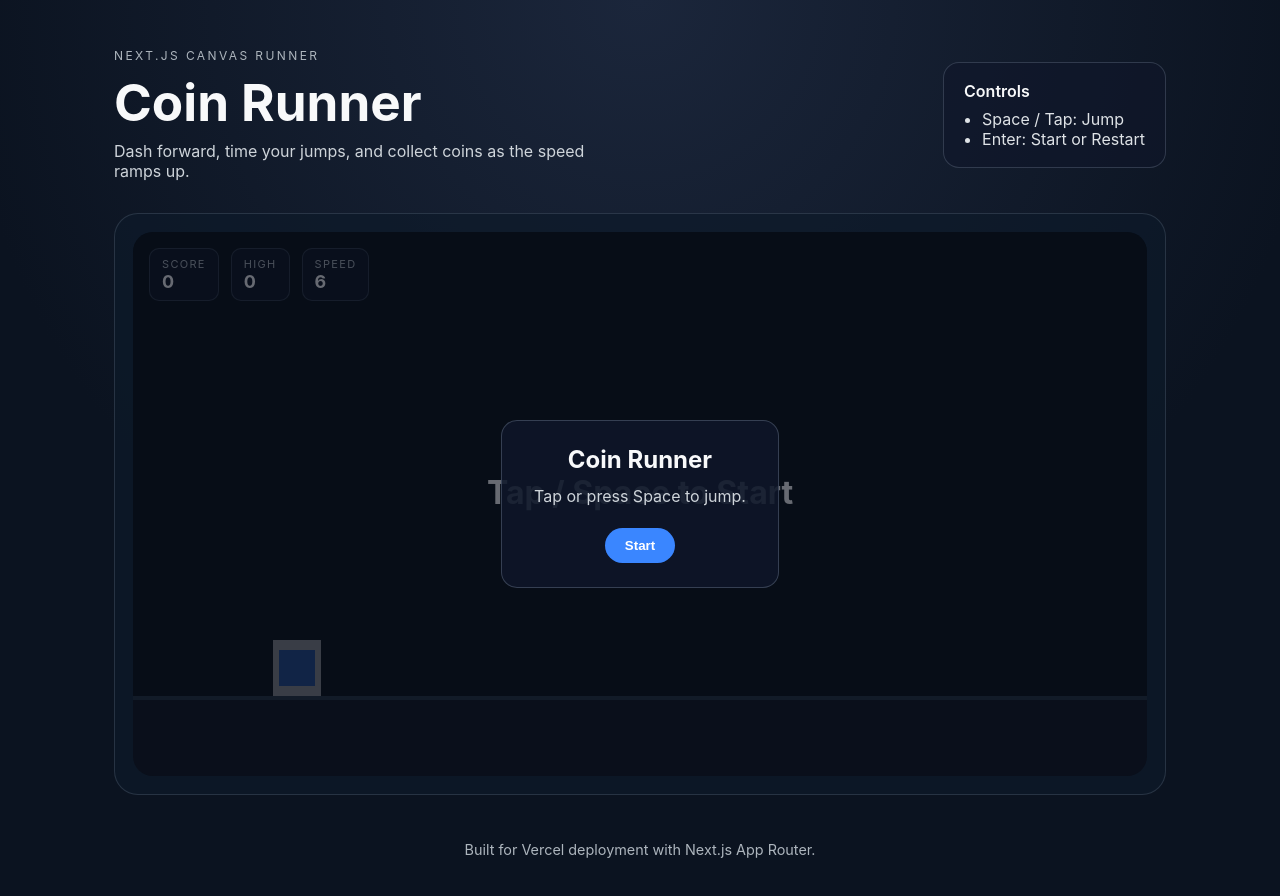
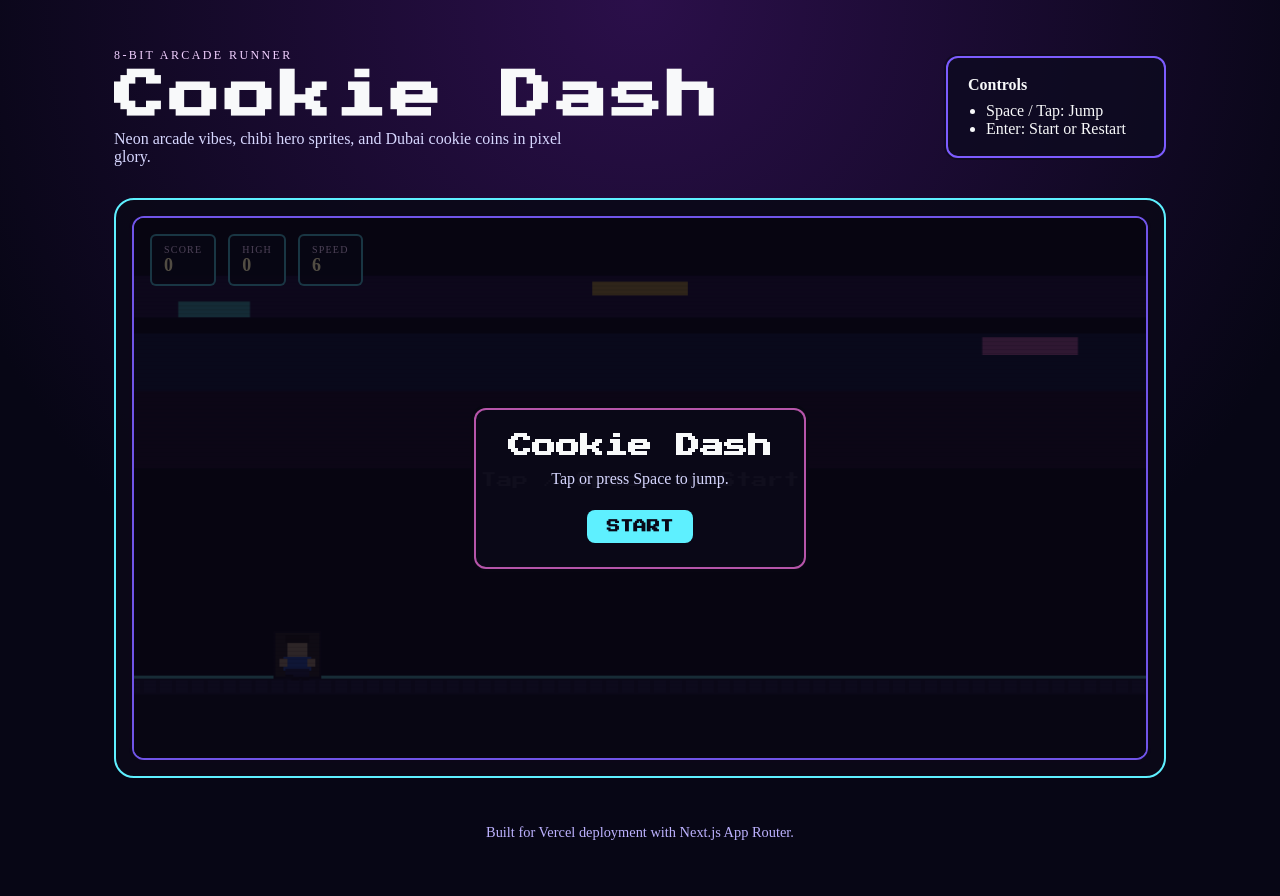
Before and after one commit to HariFatherKR/codex-game-1, a Next.js app: page / in a window 1280 px wide. Shown: the top 896 px of the page. Built offline with nearby package versions, Linux system fonts and the light colour scheme.

Commit message:
Add 8-bit arcade art direction

```diff
--- a/app/globals.css
+++ b/app/globals.css
@@ -1,7 +1,7 @@
 :root {
   color-scheme: dark;
-  font-family: 'Inter', system-ui, -apple-system, sans-serif;
-  background: #0b1320;
+  font-family: var(--font-body), 'VT323', monospace;
+  background: #070615;
   color: #f8f9fa;
 }
 
@@ -11,7 +11,7 @@
 
 body {
   margin: 0;
-  background: radial-gradient(circle at top, #1b263b 0%, #0b1320 60%);
+  background: radial-gradient(circle at top, #2b0f4a 0%, #070615 65%);
   min-height: 100vh;
 }
 
@@ -42,27 +42,30 @@ body {
   text-transform: uppercase;
   letter-spacing: 0.2em;
   font-size: 12px;
-  color: #adb5bd;
+  color: #f2d0ff;
   margin: 0;
 }
 
 h1 {
   margin: 8px 0;
-  font-size: clamp(2.4rem, 4vw, 3.4rem);
+  font-size: clamp(2rem, 4vw, 3.2rem);
+  font-family: var(--font-display), 'Press Start 2P', monospace;
+  letter-spacing: 0.08em;
 }
 
 .subtitle {
   margin: 0;
-  color: #ced4da;
+  color: #d7d7ff;
   max-width: 480px;
 }
 
 .hero-card {
-  background: rgba(15, 23, 42, 0.6);
-  border: 1px solid rgba(148, 163, 184, 0.25);
-  border-radius: 16px;
+  background: rgba(13, 10, 32, 0.8);
+  border: 2px solid #7c5cff;
+  border-radius: 12px;
   padding: 18px 20px;
   min-width: 220px;
+  box-shadow: 0 0 0 2px rgba(16, 10, 34, 0.9);
 }
 
 .hero-card p {
@@ -73,23 +76,25 @@ h1 {
 .hero-card ul {
   margin: 0;
   padding-left: 18px;
-  color: #dee2e6;
+  color: #f8f9fa;
 }
 
 .game-section {
-  border-radius: 24px;
-  background: rgba(13, 27, 42, 0.7);
-  padding: 18px;
-  border: 1px solid rgba(148, 163, 184, 0.2);
+  border-radius: 20px;
+  background: rgba(10, 8, 24, 0.9);
+  padding: 16px;
+  border: 2px solid #5ef0ff;
 }
 
 .game-shell {
   position: relative;
-  border-radius: 20px;
+  border-radius: 12px;
   overflow: hidden;
   height: min(68vh, 560px);
   min-height: 380px;
   outline: none;
+  border: 2px solid rgba(124, 92, 255, 0.9);
+  box-shadow: 0 0 0 3px rgba(12, 7, 25, 0.9);
 }
 
 .game-canvas {
@@ -108,16 +113,17 @@ h1 {
 }
 
 .hud-block {
-  background: rgba(15, 23, 42, 0.75);
+  background: rgba(10, 8, 24, 0.85);
   padding: 8px 12px;
-  border-radius: 10px;
-  border: 1px solid rgba(148, 163, 184, 0.25);
+  border-radius: 6px;
+  border: 2px solid rgba(94, 240, 255, 0.7);
+  text-transform: uppercase;
 }
 
 .hud-label {
   display: block;
-  font-size: 11px;
-  color: #adb5bd;
+  font-size: 10px;
+  color: #f2d0ff;
   text-transform: uppercase;
   letter-spacing: 0.12em;
 }
@@ -125,6 +131,7 @@ h1 {
 .hud-value {
   font-size: 18px;
   font-weight: 700;
+  color: #fff4b8;
 }
 
 .overlay {
@@ -133,51 +140,55 @@ h1 {
   display: flex;
   align-items: center;
   justify-content: center;
-  background: rgba(8, 12, 24, 0.6);
+  background: rgba(8, 7, 18, 0.7);
   z-index: 3;
 }
 
 .overlay-panel {
   text-align: center;
-  background: rgba(15, 23, 42, 0.85);
+  background: rgba(11, 9, 24, 0.92);
   padding: 24px 32px;
-  border-radius: 16px;
-  border: 1px solid rgba(148, 163, 184, 0.3);
+  border-radius: 12px;
+  border: 2px solid rgba(255, 119, 233, 0.7);
+  box-shadow: 0 0 0 3px rgba(8, 7, 18, 0.9);
 }
 
 .overlay-panel h2 {
   margin: 0 0 12px 0;
+  font-family: var(--font-display), 'Press Start 2P', monospace;
 }
 
 .overlay-panel p {
   margin: 6px 0;
-  color: #ced4da;
+  color: #d7d7ff;
 }
 
 .overlay-panel button {
   margin-top: 16px;
   padding: 10px 20px;
-  border-radius: 999px;
+  border-radius: 8px;
   border: none;
-  background: #3a86ff;
-  color: white;
-  font-weight: 600;
+  background: #5ef0ff;
+  color: #090817;
+  font-weight: 700;
+  text-transform: uppercase;
+  font-family: var(--font-display), 'Press Start 2P', monospace;
   cursor: pointer;
 }
 
 .overlay-panel button:hover {
-  background: #4c94ff;
+  background: #7cf7ff;
 }
 
 .hint {
   display: block;
   margin-top: 12px;
   font-size: 12px;
-  color: #adb5bd;
+  color: #f2d0ff;
 }
 
 .footer {
   text-align: center;
-  color: #adb5bd;
+  color: #bdb2ff;
   font-size: 0.9rem;
 }
--- a/app/layout.tsx
+++ b/app/layout.tsx
@@ -1,15 +1,28 @@
 import type { Metadata } from 'next';
+import { Press_Start_2P, VT323 } from 'next/font/google';
 import './globals.css';
 
+const pressStart = Press_Start_2P({
+  subsets: ['latin'],
+  weight: '400',
+  variable: '--font-display'
+});
+
+const vt323 = VT323({
+  subsets: ['latin'],
+  weight: '400',
+  variable: '--font-body'
+});
+
 export const metadata: Metadata = {
-  title: 'Coin Runner',
-  description: 'A fast-paced infinite runner built with Next.js.'
+  title: 'Cookie Dash',
+  description: 'An 8-bit arcade runner built with Next.js for Vercel deployment.'
 };
 
 export default function RootLayout({ children }: { children: React.ReactNode }) {
   return (
     <html lang="en">
-      <body>{children}</body>
+      <body className={`${pressStart.variable} ${vt323.variable}`}>{children}</body>
     </html>
   );
 }
--- a/app/page.tsx
+++ b/app/page.tsx
@@ -5,10 +5,10 @@ export default function HomePage() {
     <main className="page">
       <header className="hero">
         <div>
-          <p className="eyebrow">Next.js Canvas Runner</p>
-          <h1>Coin Runner</h1>
+          <p className="eyebrow">8-Bit Arcade Runner</p>
+          <h1>Cookie Dash</h1>
           <p className="subtitle">
-            Dash forward, time your jumps, and collect coins as the speed ramps up.
+            Neon arcade vibes, chibi hero sprites, and Dubai cookie coins in pixel glory.
           </p>
         </div>
         <div className="hero-card">
--- a/components/GameCanvas.tsx
+++ b/components/GameCanvas.tsx
@@ -36,6 +36,7 @@ export default function GameCanvas() {
   const playerRef = useRef<Player | null>(null);
   const coinsRef = useRef<Coin[]>([]);
   const obstaclesRef = useRef<Obstacle[]>([]);
+  const lastObstacleTypeRef = useRef<Obstacle['type'] | null>(null);
   const speedRef = useRef<number>(resetSpeed());
   const scoreRef = useRef<number>(0);
   const statusRef = useRef<GameStatus>('READY');
@@ -53,6 +54,7 @@ export default function GameCanvas() {
     playerRef.current = createPlayer(groundY);
     coinsRef.current = [];
     obstaclesRef.current = [];
+    lastObstacleTypeRef.current = null;
     speedRef.current = resetSpeed();
     scoreRef.current = 0;
     coinTimerRef.current = randomRange(COIN_MIN_GAP, COIN_MAX_GAP);
@@ -172,7 +174,10 @@ export default function GameCanvas() {
           coinTimerRef.current = randomRange(COIN_MIN_GAP, COIN_MAX_GAP);
         }
         if (obstacleTimerRef.current <= 0) {
-          obstaclesRef.current.push(createObstacle(canvas.width, groundY));
+          const lastType = lastObstacleTypeRef.current ?? undefined;
+          const nextObstacle = createObstacle(canvas.width, groundY, lastType);
+          obstaclesRef.current.push(nextObstacle);
+          lastObstacleTypeRef.current = nextObstacle.type;
           const minGap = Math.max(0.9, OBSTACLE_MIN_GAP - speedRef.current * 0.02);
           const maxGap = Math.max(1.4, OBSTACLE_MAX_GAP - speedRef.current * 0.02);
           obstacleTimerRef.current = randomRange(minGap, maxGap);
@@ -206,48 +211,31 @@ export default function GameCanvas() {
         });
       }
 
-      const render = () => {
+      const render = (renderTime: number) => {
         context.clearRect(0, 0, canvas.width, canvas.height);
         const groundY = getGroundY(canvas.height);
+        context.imageSmoothingEnabled = false;
 
-        context.fillStyle = '#0d1b2a';
-        context.fillRect(0, 0, canvas.width, canvas.height);
-
-        context.fillStyle = '#1b263b';
-        context.fillRect(0, groundY, canvas.width, canvas.height - groundY);
-
-        context.strokeStyle = '#415a77';
-        context.lineWidth = 4;
-        context.beginPath();
-        context.moveTo(0, groundY + 2);
-        context.lineTo(canvas.width, groundY + 2);
-        context.stroke();
+        drawBackground(context, canvas.width, canvas.height, renderTime);
+        drawGround(context, canvas.width, canvas.height, renderTime, groundY);
 
         const player = playerRef.current;
         if (player) {
-          context.fillStyle = '#f0f6ff';
-          context.fillRect(player.x, player.y, player.width, player.height);
-          context.fillStyle = '#3a86ff';
-          context.fillRect(player.x + 6, player.y + 10, player.width - 12, player.height - 20);
+          drawPlayer(context, player, statusRef.current, renderTime);
         }
 
         coinsRef.current.forEach((coin) => {
           if (coin.collected) {
             return;
           }
-          context.beginPath();
-          context.fillStyle = '#ffd60a';
-          context.arc(coin.x, coin.y, coin.radius, 0, Math.PI * 2);
-          context.fill();
-          context.strokeStyle = '#ffb703';
-          context.lineWidth = 3;
-          context.stroke();
+          drawCookieCoin(context, coin, renderTime);
         });
 
         obstaclesRef.current.forEach((obstacle) => {
-          context.fillStyle = obstacle.type === 'HIGH' ? '#ef476f' : '#ffd166';
-          context.fillRect(obstacle.x, obstacle.y, obstacle.width, obstacle.height);
+          drawObstacle(context, obstacle);
         });
+
+        drawScanlines(context, canvas.width, canvas.height);
 
         if (statusRef.current === 'READY') {
           drawOverlay('Tap / Space to Start', canvas, context);
@@ -257,7 +245,7 @@ export default function GameCanvas() {
         }
       };
 
-      render();
+      render(timestamp);
 
       hudTimerRef.current += delta;
       if (hudTimerRef.current >= 0.2) {
@@ -323,7 +311,7 @@ export default function GameCanvas() {
       {status === 'READY' ? (
         <div className="overlay">
           <div className="overlay-panel">
-            <h2>Coin Runner</h2>
+            <h2>Cookie Dash</h2>
             <p>Tap or press Space to jump.</p>
             <button type="button" onClick={startGame}>
               Start
@@ -344,7 +332,201 @@ const drawOverlay = (
   context.fillRect(0, 0, canvas.width, canvas.height);
 
   context.fillStyle = '#f8f9fa';
-  context.font = '700 32px "Inter", system-ui, sans-serif';
+  context.font = '16px "Press Start 2P", "VT323", monospace';
   context.textAlign = 'center';
   context.fillText(message, canvas.width / 2, canvas.height / 2);
 };
+
+const drawBackground = (
+  context: CanvasRenderingContext2D,
+  width: number,
+  height: number,
+  time: number
+) => {
+  context.fillStyle = '#0b0721';
+  context.fillRect(0, 0, width, height);
+
+  const neonOffset = (time * 0.02) % 120;
+  const bandColors = ['#32155f', '#1b1f5e', '#2a0f3f'];
+  bandColors.forEach((color, index) => {
+    context.fillStyle = color;
+    const bandHeight = 42 + index * 18;
+    const y = 40 + index * 58 + (neonOffset / 6);
+    context.fillRect(0, y, width, bandHeight);
+  });
+
+  const signOffset = (time * 0.03) % 80;
+  context.fillStyle = '#5ef0ff';
+  context.fillRect(40 + signOffset, 84, 72, 16);
+  context.fillStyle = '#ff77e9';
+  context.fillRect(width - 160 - signOffset, 120, 96, 18);
+  context.fillStyle = '#ffc857';
+  context.fillRect(width / 2 - 48, 64, 96, 14);
+};
+
+const drawGround = (
+  context: CanvasRenderingContext2D,
+  width: number,
+  height: number,
+  time: number,
+  groundY: number
+) => {
+  const tileSize = 16;
+  const offset = Math.floor((time * 0.06) % tileSize);
+  context.fillStyle = '#140d2d';
+  context.fillRect(0, groundY, width, height - groundY);
+
+  for (let x = -offset; x < width + tileSize; x += tileSize) {
+    context.fillStyle = (x / tileSize) % 2 === 0 ? '#1f1642' : '#251b4d';
+    context.fillRect(x, groundY, tileSize, tileSize);
+    context.fillStyle = '#2f2463';
+    context.fillRect(x + 2, groundY + 2, tileSize - 4, tileSize - 4);
+  }
+
+  context.fillStyle = '#6bf6ff';
+  context.fillRect(0, groundY - 3, width, 3);
+};
+
+const drawPlayer = (
+  context: CanvasRenderingContext2D,
+  player: Player,
+  status: GameStatus,
+  time: number
+) => {
+  const frame = Math.floor(time / 120) % 4;
+  const isJumping = !player.isGrounded;
+  const isHit = status === 'GAME_OVER';
+  const baseX = Math.round(player.x);
+  const baseY = Math.round(player.y);
+
+  const skin = '#f6c7a6';
+  const hair = '#2a1b1d';
+  const jacket = '#3b6cff';
+  const pants = '#2f2a6d';
+  const outline = '#1a0f2a';
+
+  context.fillStyle = outline;
+  context.fillRect(baseX, baseY, player.width, player.height);
+
+  context.fillStyle = '#3b2b33';
+  context.fillRect(baseX + 2, baseY + 2, player.width - 4, player.height - 4);
+
+  context.fillStyle = skin;
+  context.fillRect(baseX + 14, baseY + 8, 20, 18);
+  context.fillStyle = hair;
+  context.fillRect(baseX + 12, baseY + 4, 24, 8);
+
+  context.fillStyle = jacket;
+  context.fillRect(baseX + 10, baseY + 26, 28, 14);
+  context.fillStyle = pants;
+  context.fillRect(baseX + 12, baseY + 38, 12, 8);
+  context.fillRect(baseX + 24, baseY + 38, 12, 8);
+
+  context.fillStyle = skin;
+  context.fillRect(baseX + 6, baseY + 28, 8, 8);
+  context.fillRect(baseX + 34, baseY + 28, 8, 8);
+
+  if (isHit) {
+    context.fillStyle = '#ff4f6d';
+    context.fillRect(baseX + 18, baseY + 14, 12, 4);
+    context.fillStyle = '#ffe3f1';
+    context.fillRect(baseX + 20, baseY + 20, 8, 3);
+    return;
+  }
+
+  if (isJumping) {
+    context.fillStyle = '#ffe8d1';
+    context.fillRect(baseX + 18, baseY + 14, 4, 4);
+    context.fillRect(baseX + 26, baseY + 14, 4, 4);
+    context.fillStyle = '#f2b5c4';
+    context.fillRect(baseX + 20, baseY + 22, 8, 4);
+    return;
+  }
+
+  const legOffset = frame % 2 === 0 ? 0 : 2;
+  context.fillStyle = '#1b1030';
+  context.fillRect(baseX + 12, baseY + 44, 8, 4);
+  context.fillRect(baseX + 28, baseY + 44 + legOffset, 8, 4);
+  context.fillRect(baseX + 18, baseY + 44 + legOffset, 8, 4);
+};
+
+const drawCookieCoin = (context: CanvasRenderingContext2D, coin: Coin, time: number) => {
+  const size = coin.radius * 2;
+  const x = Math.round(coin.x - coin.radius);
+  const y = Math.round(coin.y - coin.radius);
+  const sparkleFrame = Math.floor(time / 180) % 2;
+
+  context.fillStyle = '#4b2a17';
+  context.fillRect(x, y, size, size);
+
+  context.fillStyle = '#7b3f1d';
+  context.fillRect(x + 2, y + 2, size - 4, size - 4);
+
+  context.fillStyle = '#6fd06f';
+  context.fillRect(x + 4, y + 6, 4, 4);
+  context.fillRect(x + 10, y + 8, 4, 4);
+  context.fillRect(x + 6, y + 12, 4, 4);
+
+  context.fillStyle = '#d8a76b';
+  context.fillRect(x + 2, y + size - 6, size - 4, 2);
+
+  if (sparkleFrame === 1) {
+    context.fillStyle = '#fff3b0';
+    context.fillRect(x + size - 6, y + 2, 2, 6);
+    context.fillRect(x + size - 8, y + 4, 6, 2);
+  }
+};
+
+const drawObstacle = (context: CanvasRenderingContext2D, obstacle: Obstacle) => {
+  const baseX = Math.round(obstacle.x);
+  const baseY = Math.round(obstacle.y);
+  context.fillStyle = '#0f0b1f';
+  context.fillRect(baseX - 2, baseY + obstacle.height - 4, obstacle.width + 4, 6);
+
+  if (obstacle.type === 'BIKE') {
+    context.fillStyle = '#ffb347';
+    context.fillRect(baseX + 6, baseY + 4, 20, 6);
+    context.fillStyle = '#3b2a48';
+    context.fillRect(baseX + 12, baseY + 2, 8, 12);
+    context.fillStyle = '#1a0f2a';
+    context.fillRect(baseX + 4, baseY + 12, 8, 8);
+    context.fillRect(baseX + 20, baseY + 12, 8, 8);
+    context.fillStyle = '#6bf6ff';
+    context.fillRect(baseX + 6, baseY + 14, 4, 4);
+    context.fillRect(baseX + 22, baseY + 14, 4, 4);
+    return;
+  }
+
+  if (obstacle.type === 'SCOOTER') {
+    context.fillStyle = '#52b788';
+    context.fillRect(baseX + 4, baseY + 8, 20, 6);
+    context.fillStyle = '#2d6a4f';
+    context.fillRect(baseX + 14, baseY + 2, 4, 10);
+    context.fillStyle = '#1a0f2a';
+    context.fillRect(baseX + 2, baseY + 14, 6, 6);
+    context.fillRect(baseX + 20, baseY + 14, 6, 6);
+    context.fillStyle = '#d0f4ff';
+    context.fillRect(baseX + 4, baseY + 16, 2, 2);
+    context.fillRect(baseX + 22, baseY + 16, 2, 2);
+    return;
+  }
+
+  context.fillStyle = '#ff6b6b';
+  context.fillRect(baseX + 2, baseY + 4, obstacle.width - 4, obstacle.height - 8);
+  context.fillStyle = '#8ecae6';
+  context.fillRect(baseX + 6, baseY + 6, 14, 8);
+  context.fillStyle = '#1d3557';
+  context.fillRect(baseX + 24, baseY + 6, 12, 8);
+  context.fillStyle = '#1a0f2a';
+  context.fillRect(baseX + 6, baseY + obstacle.height - 6, 10, 6);
+  context.fillRect(baseX + obstacle.width - 16, baseY + obstacle.height - 6, 10, 6);
+  context.fillStyle = '#ffd166';
+  context.fillRect(baseX + obstacle.width - 6, baseY + 10, 4, 4);
+};
+
+const drawScanlines = (context: CanvasRenderingContext2D, width: number, height: number) => {
+  context.fillStyle = 'rgba(0, 0, 0, 0.12)';
+  for (let y = 0; y < height; y += 4) {
+    context.fillRect(0, y, width, 1);
+  }
+};
--- a/lib/game/constants.ts
+++ b/lib/game/constants.ts
@@ -3,17 +3,17 @@ export const GAME_HEIGHT = 540;
 export const GROUND_HEIGHT = 80;
 
 export const PLAYER_WIDTH = 48;
-export const PLAYER_HEIGHT = 56;
+export const PLAYER_HEIGHT = 48;
 export const PLAYER_X = 140;
 
-export const GRAVITY = 2200;
-export const JUMP_FORCE = 760;
+export const GRAVITY = 2300;
+export const JUMP_FORCE = 780;
 
 export const BASE_SPEED = 6;
 export const MAX_SPEED = 20;
 export const SPEED_RAMP = 0.35;
 
-export const COIN_RADIUS = 14;
+export const COIN_RADIUS = 12;
 export const COIN_SCORE = 10;
 
 export const OBSTACLE_MIN_GAP = 1.2;
@@ -21,12 +21,23 @@ export const OBSTACLE_MAX_GAP = 2.4;
 export const COIN_MIN_GAP = 1.0;
 export const COIN_MAX_GAP = 2.0;
 
-export const LOW_OBSTACLE = {
-  width: 42,
-  height: 34
-};
-
-export const HIGH_OBSTACLE = {
-  width: 46,
-  height: 60
-};
+export const OBSTACLE_TYPES = [
+  {
+    type: 'BIKE',
+    width: 32,
+    height: 24,
+    weight: 0.4
+  },
+  {
+    type: 'SCOOTER',
+    width: 28,
+    height: 20,
+    weight: 0.35
+  },
+  {
+    type: 'CAR',
+    width: 48,
+    height: 24,
+    weight: 0.25
+  }
+] as const;
--- a/lib/game/types.ts
+++ b/lib/game/types.ts
@@ -23,7 +23,7 @@ export type Obstacle = {
   y: number;
   width: number;
   height: number;
-  type: 'LOW' | 'HIGH';
+  type: 'BIKE' | 'CAR' | 'SCOOTER';
 };
 
 export type GameSnapshot = {
```
Also changed, not shown: lib/game/engine.ts (+21 -6 lines).
